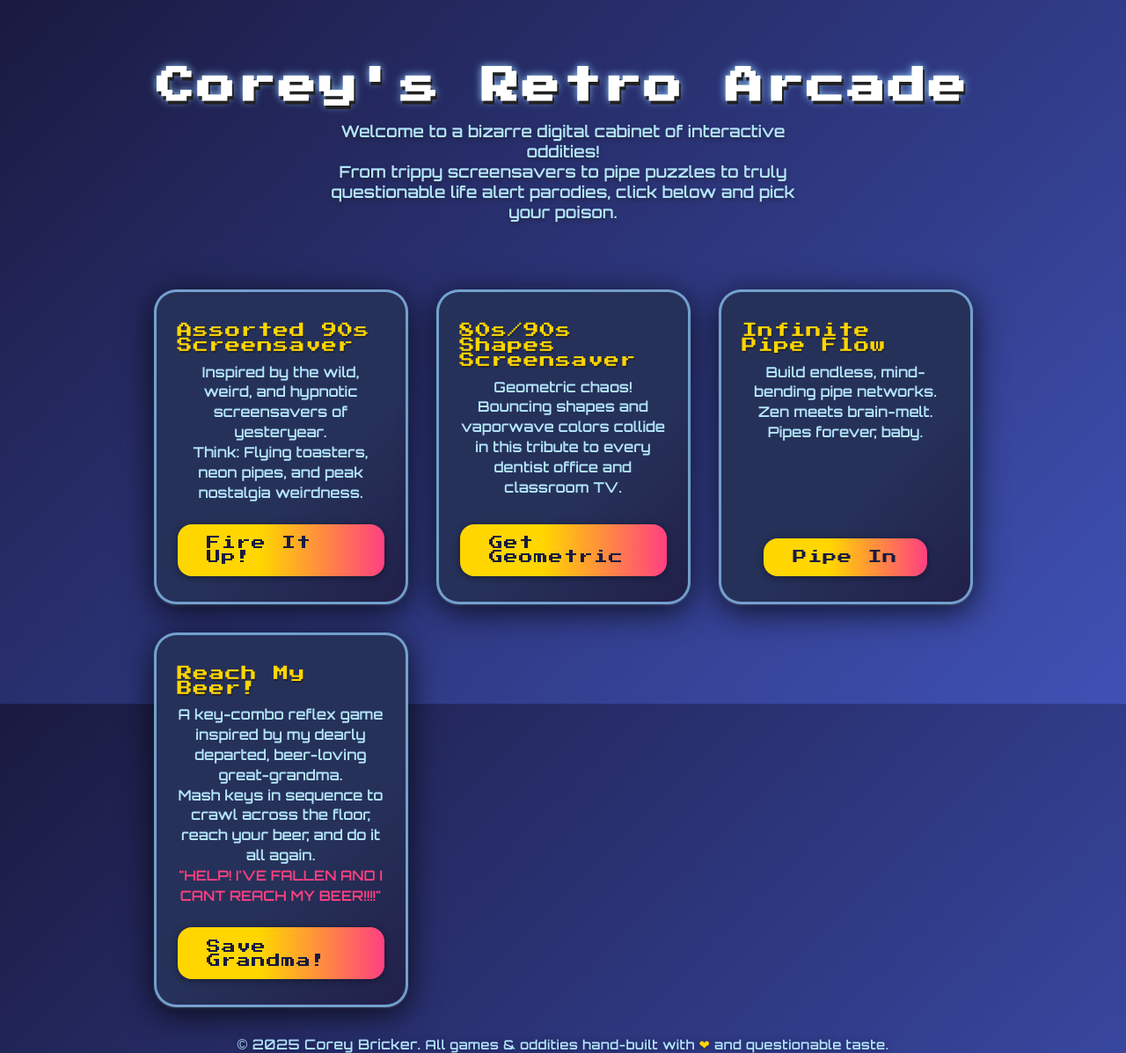
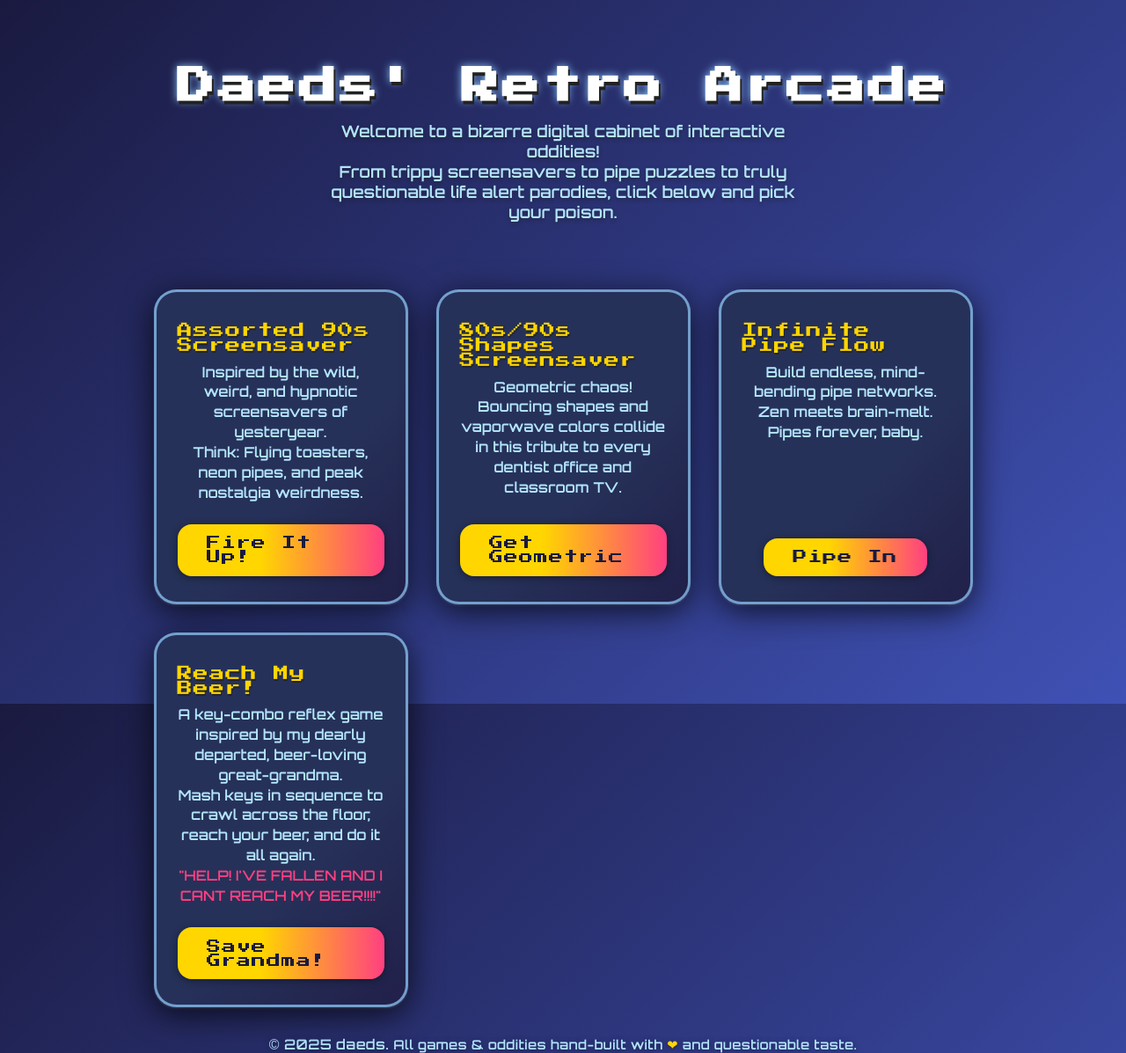
Before and after one commit to dasbeardo/reachmybeer, a plain HTML site: page index.html in a window 1280 px wide. Shown: the whole page at 88% size. Drawn offline with Linux system fonts and the light colour scheme.

Commit message:
Update index.html

```diff
--- a/index.html
+++ b/index.html
@@ -122,7 +122,7 @@
 </head>
 <body>
   <header>
-    <h1>Corey's Retro Arcade</h1>
+    <h1>Daeds' Retro Arcade</h1>
     <p class="intro">
       Welcome to a bizarre digital cabinet of interactive oddities!<br>
       From trippy screensavers to pipe puzzles to truly questionable life alert parodies, click below and pick your poison.
@@ -169,7 +169,7 @@
     </section>
   </main>
   <footer>
-    &copy; 2025 Corey Bricker. <span style="font-size:0.93em;">All games & oddities hand-built with <span style="color:#ffd600;">&#10084;</span> and questionable taste.</span>
+    &copy; 2025 daeds. <span style="font-size:0.93em;">All games & oddities hand-built with <span style="color:#ffd600;">&#10084;</span> and questionable taste.</span>
   </footer>
 </body>
 </html>
```
